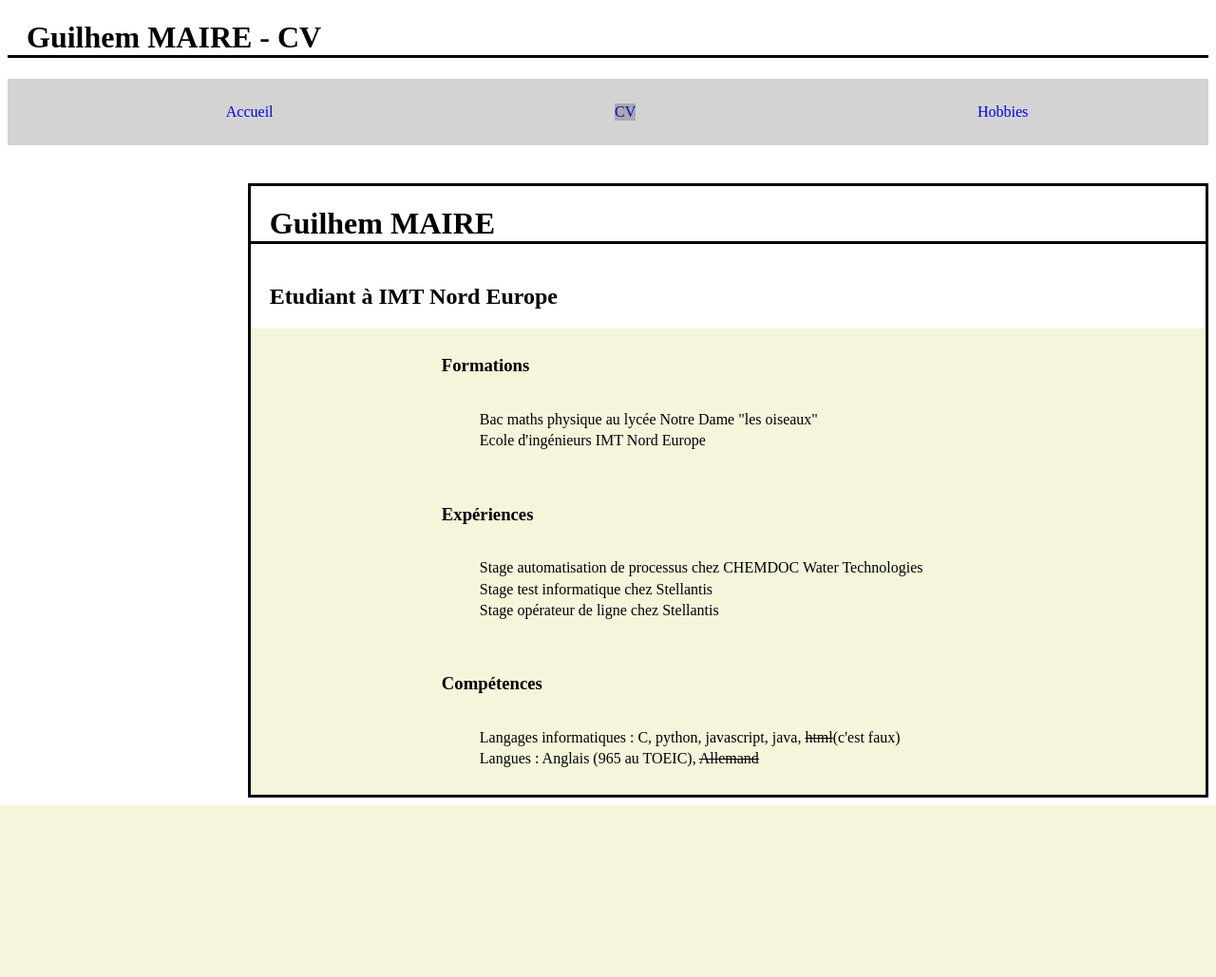
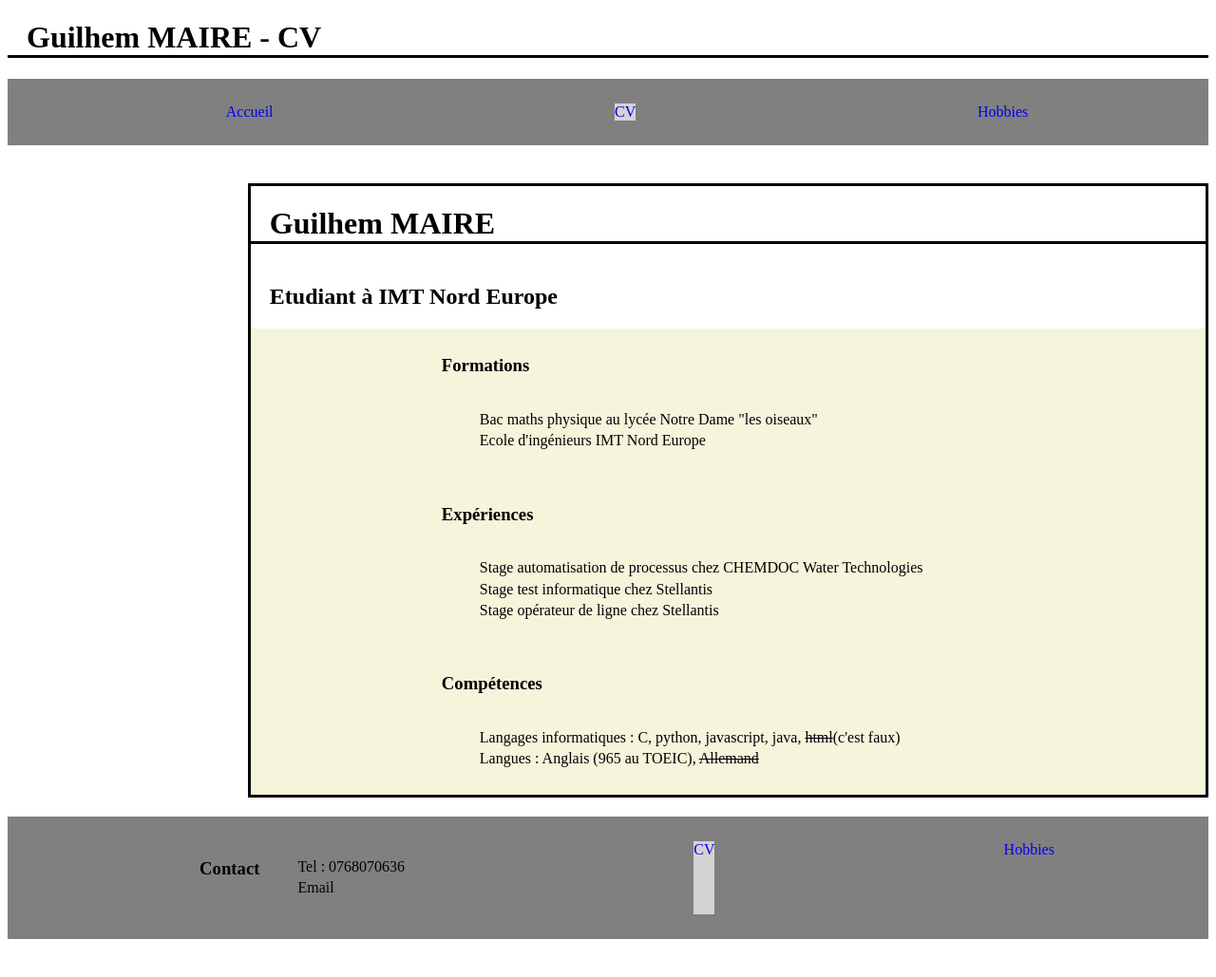
Before and after one commit to Guigui605/IDAW, a PHP site: page /cv.html in a window 1280 px wide. Shown: the whole page at 95% size. Before the commit the page ends 848 px from the top, so only its background shows below. Run offline with PHP 8.4, Linux system fonts and the light colour scheme.

Commit message:
v2 finie

```diff
--- a/SitePro/V1/cv.html
+++ b/SitePro/V1/cv.html
@@ -30,6 +30,14 @@
                 <p>Langages informatiques : C, python, javascript, java, <s>html</s>(c'est faux)<br>Langues : Anglais (965 au TOEIC), <s>Allemand</s></p>
             </div>
         </div>
-
+        <footer>
+            <nav class="menu">
+                <ul>
+                <li class="choixDeMenu"><h3>Contact</h3><p>Tel : 0768070636<br>Email</p></li>
+                <li class="choixDeMenu selected"><a class="notUnderlined" href="cv.html">CV</a></li>
+                <li class="choixDeMenu"><a class="notUnderlined" href="hobbies.html">Hobbies</a></li>
+                </ul>
+            </nav>
+        </footer>
     </body>
 </html>
--- a/SitePro/V1/hobbies.html
+++ b/SitePro/V1/hobbies.html
@@ -29,5 +29,8 @@
                 <p>Je trouve ça super sympa de faire des jeux de société de temps en temps (échecs, catane, ou autres ...)</p>
             </div>
         </div>
+        <footer>
+
+        </footer>
     </body>
 </html>
--- a/SitePro/V1/index.html
+++ b/SitePro/V1/index.html
@@ -15,5 +15,8 @@
             </ul>
         </nav>
         <p>Si vous souhaitez me découvrir, n'hésitez pas à clique sur un des liens ci-dessus !</p>
+        <footer>
+
+        </footer>
     </body>
 </html>
--- a/SitePro/V1/style.css
+++ b/SitePro/V1/style.css
@@ -6,7 +6,7 @@
     max-width: 100%;
     justify-content: space-around;
     margin-bottom: 40px;
-    background-color: lightgray;
+    background-color: gray;
 }
 
 .choixDeMenu{
@@ -41,7 +41,7 @@ ul{
 }
 
 .selected{
-    background-color: darkgray;
+    background-color: lightgray;
 }
 
 .notUnderlined{
```
